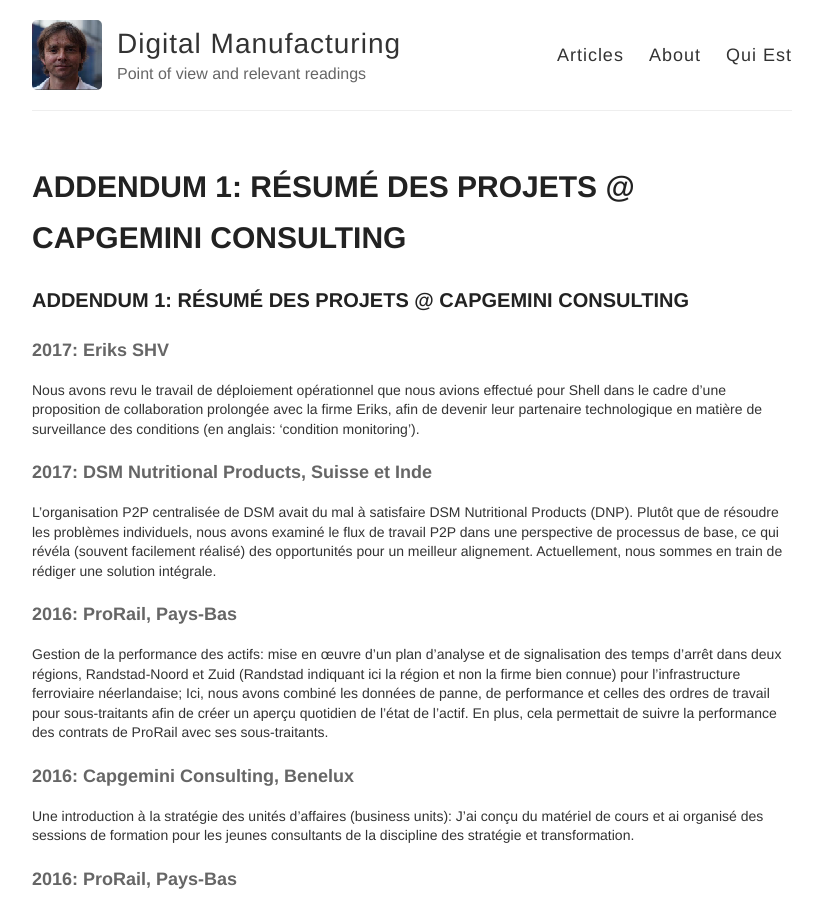
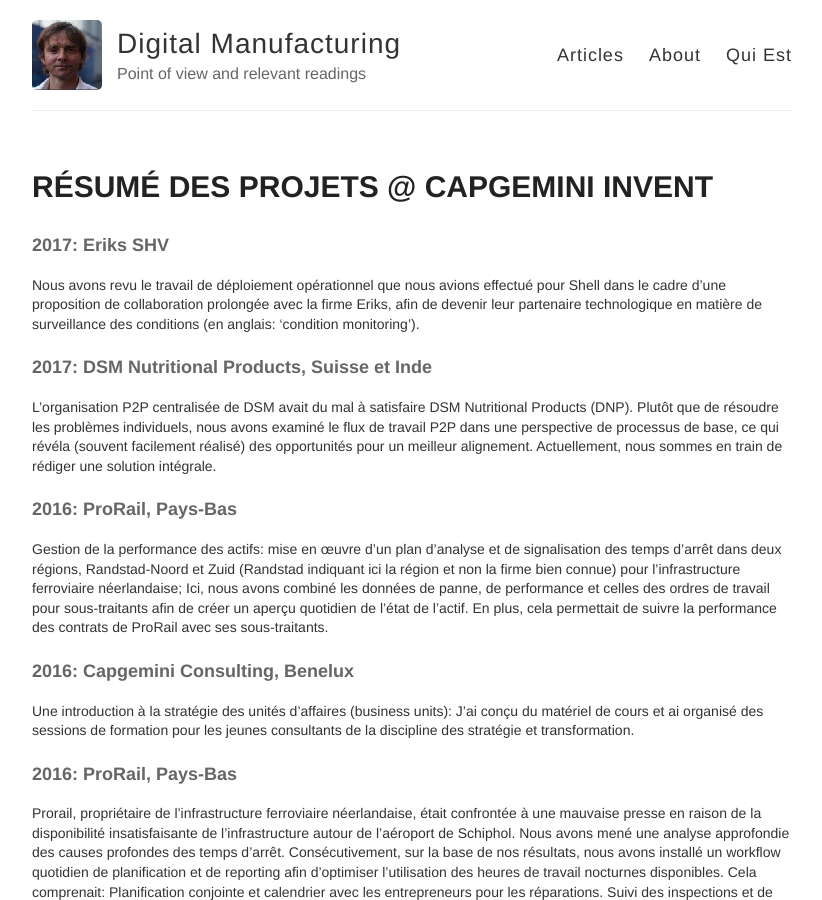
Before and after one commit to fprisse/Digital_for_Industry, a Jekyll site: the page built from projects_invent_fr.md, in a window 1280 px wide and 900 px high. Shown: the whole window, without its empty margins (228-1050 px from the left). Built offline with Jekyll 4.4.1, drawn with Linux system fonts in a browser that asks for light colours; our own code applies the rules of GitHub Pages for plain Markdown files.

Commit message:
Update projects_invent_fr.md

```diff
--- a/projects_invent_fr.md
+++ b/projects_invent_fr.md
@@ -1,4 +1,8 @@
-### ADDENDUM 1: RÉSUMÉ DES PROJETS @ CAPGEMINI CONSULTING
+---
+layout: page
+title: RÉSUMÉ DES PROJETS @ CAPGEMINI INVENT
+permalink: /projects_invent_fr/
+---
 
 #### 2017: Eriks SHV
 
```
